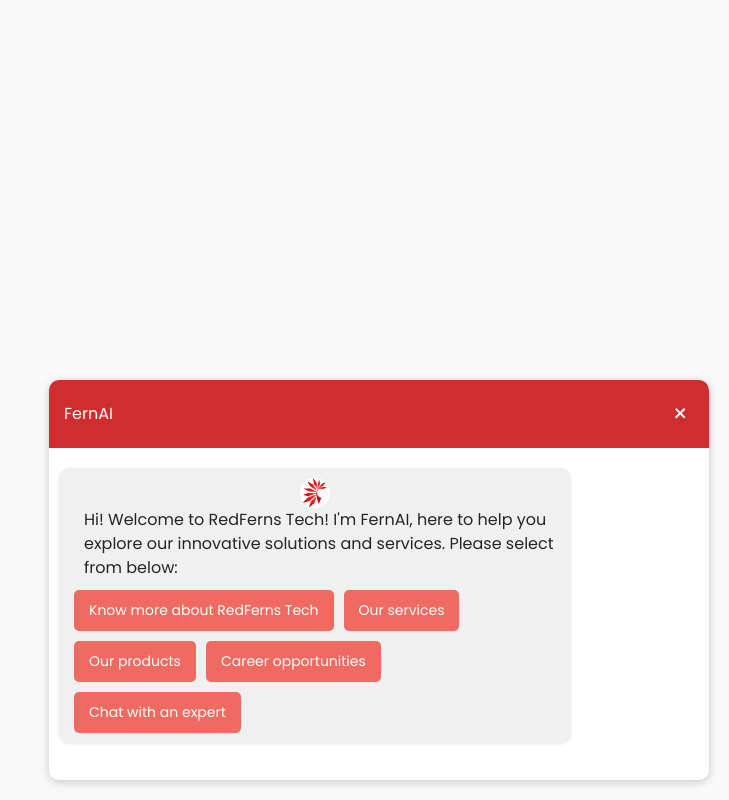
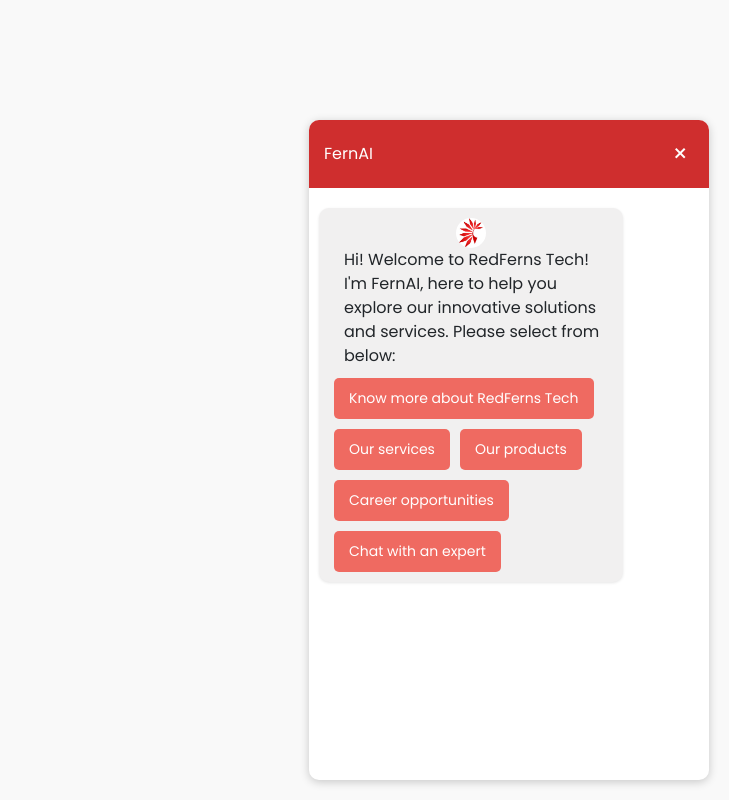
Before and after one commit to SRINIVASULU-2003/srinu, a Flask app: page / in a window 1280 px wide. Shown: the whole page, without its empty margins (551-1280 px from the left). Run offline with Flask 3, Linux system fonts and the light colour scheme; some libraries are stand-ins or nearby versions.

Commit message:
index.html

```diff
--- a/templates/index.html
+++ b/templates/index.html
@@ -28,8 +28,8 @@
             background-color: #fff;
             border-radius: 10px;
             box-shadow: 0 2px 10px rgba(0, 0, 0, 0.2);
-            height: 400px;
-            width: 660px;
+            width: 400px;
+            height: 660px;
             z-index: 10000;
         }
 
```
